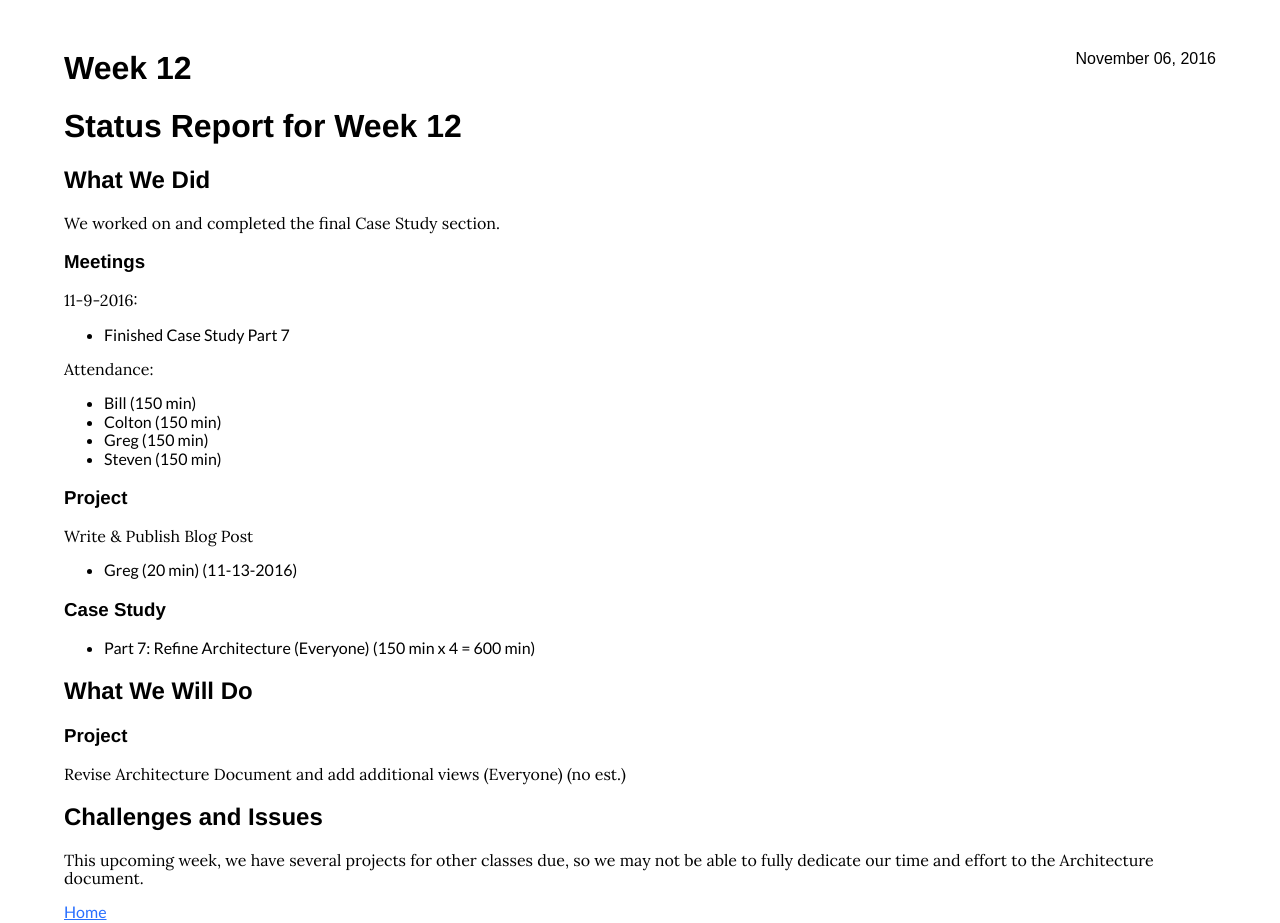
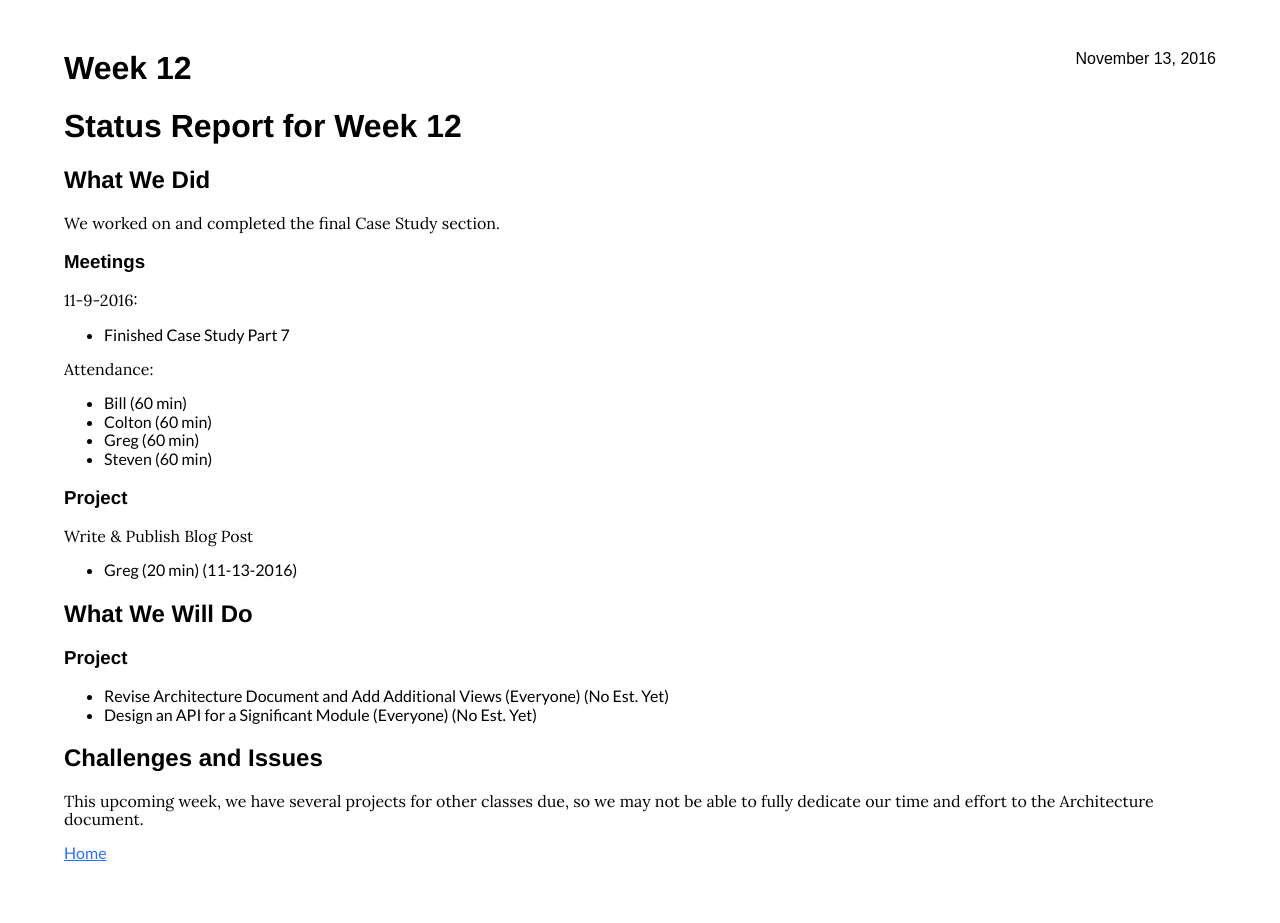
Before and after one commit to billdybas/SWEN440, a Jekyll site: the page built from _posts/2016-11-13-week-12.md, in a window 1280 px wide. Built offline with Jekyll 4.4.1, drawn with Linux system fonts in a browser that asks for light colours; after the commit the page ends 900 px from its top, so only the background shows below that.

Commit message:
Fix Times & Date

```diff
--- a/_posts/2016-11-13-week-12.md
+++ b/_posts/2016-11-13-week-12.md
@@ -1,7 +1,7 @@
 ---
 layout: post
 title: "Week 12"
-date: 2016-11-06
+date: 2016-11-13
 ---
 
 # Status Report for Week 12
@@ -18,10 +18,10 @@ We worked on and completed the final Case Study section.
 
 Attendance:
 
-- Bill (150 min)
-- Colton (150 min)
-- Greg (150 min)
-- Steven (150 min)
+- Bill (60 min)
+- Colton (60 min)
+- Greg (60 min)
+- Steven (60 min)
 
 ### Project
 
@@ -29,15 +29,12 @@ Write & Publish Blog Post
 
 - Greg (20 min) (11-13-2016)
 
-### Case Study
-
-- Part 7: Refine Architecture (Everyone) (150 min x 4 = 600 min)
-
 ## What We Will Do
 
 ### Project
 
-Revise Architecture Document and add additional views (Everyone) (no est.)
+- Revise Architecture Document and Add Additional Views (Everyone) (No Est. Yet)
+- Design an API for a Significant Module (Everyone) (No Est. Yet)
 
 ## Challenges and Issues
 
```
